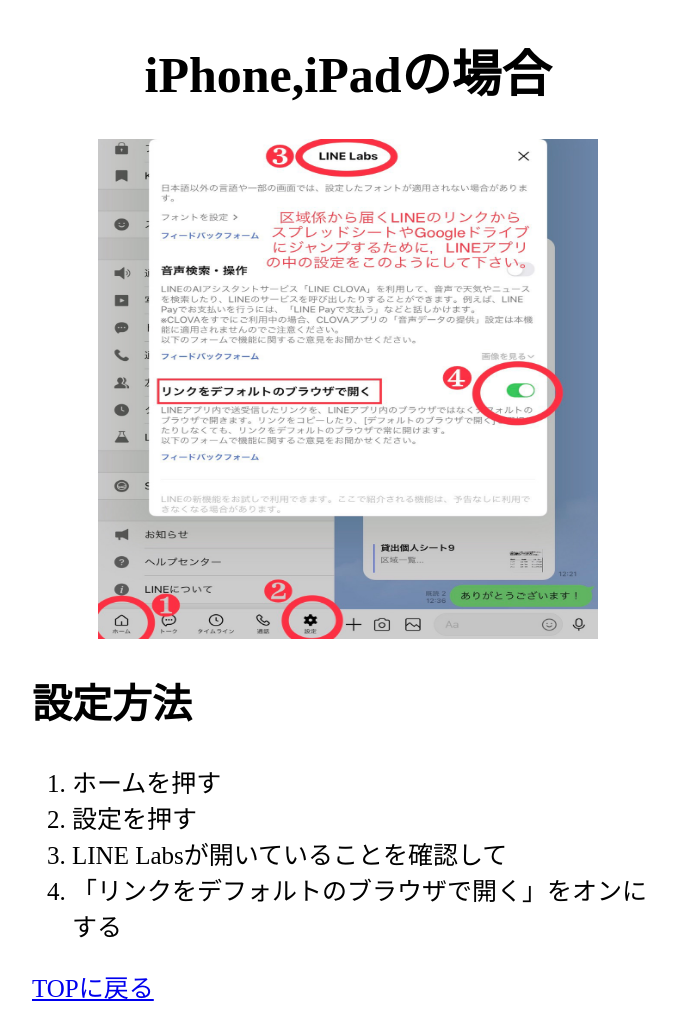
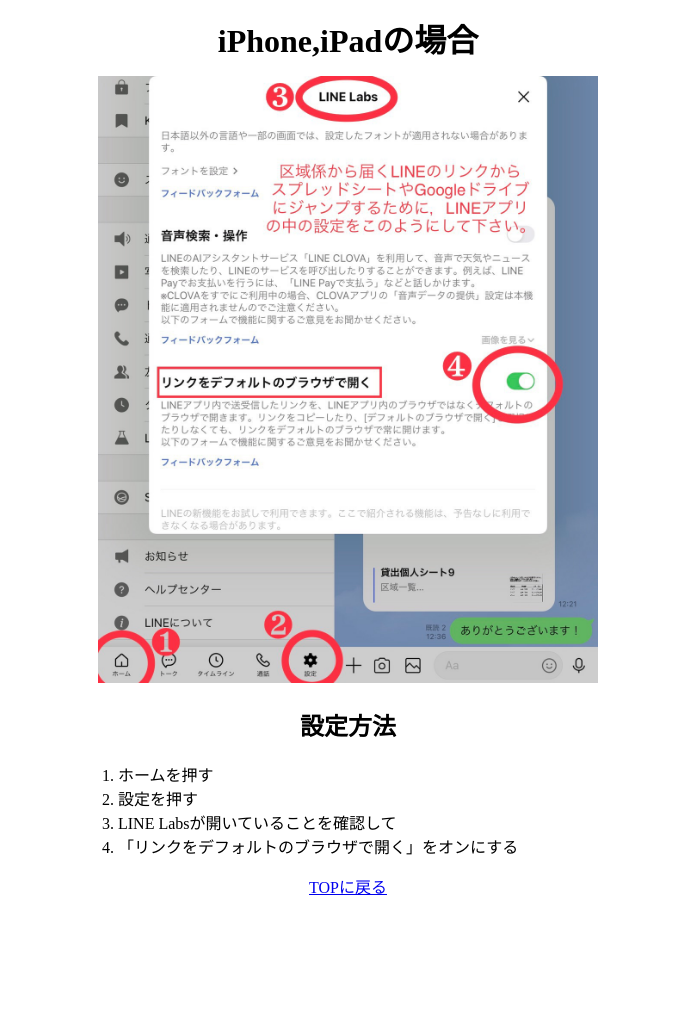
Before and after one commit to scientistsho-1/.github.io, a plain HTML site: page iphone.html in a window 1280 px wide. Shown: the whole page, without its empty margins (292-968 px from the left). After the commit the page ends 914 px from the top, so only its background shows below. Drawn offline with Linux system fonts and the light colour scheme.

Commit message:
Add files via upload

```diff
--- a/css/styles.css
+++ b/css/styles.css
@@ -21,6 +21,10 @@
     justify-content: center;
 }
 
+.setumei {
+    margin-bottom: 50px;
+}
+
 a {
     height: 50px;
     background: hsl(180, 100%, 40%);
--- a/css/styles_android.css
+++ b/css/styles_android.css
@@ -1,26 +1,23 @@
 h1 {
-    font-size: 50px;
     text-align: center;
 }
 
-h2 {
-    font-size: 40px;
+div {
+    text-align: center;
 }
 
-p {
-    font-size: 25px;
+ol {
+    text-align: left;
 }
 
-main {
-    font-size: 25px;
+@media (min-width:500px) {
+    img {
+    width: 500px;
+    height: auto;
+    }
+
+    ol {
+        width: 500px;
+        margin: auto;
+    }
 }
-
-img {
-    display: block;
-    margin: auto;
-}
-
-div {
-    width: 50%;
-    margin: auto;
-}
--- a/css/styles_iphone.css
+++ b/css/styles_iphone.css
@@ -1,23 +1,30 @@
+
+
 h1 {
-    font-size: 50px;
+    margin: 15px 10px;
     text-align: center;
 }
 
-h2 {
-    font-size: 40px;
+.img {
+    text-align: center;
 }
 
 main {
-    font-size: 25px;
-    width: 50%;
-    margin-left: auto;
-    margin-right: auto;
+    text-align: center;
 }
 
+ol {
+    text-align: left;
+}
 
+@media (min-width:500px) {
+    img {
+    width: 500px;
+    height: auto;
+    }
 
-img {
-    display: block;
-    margin-left: auto;
-    margin-right: auto;
+    ol {
+        width: 500px;
+        margin: auto;
+    }
 }
--- a/iphone.html
+++ b/iphone.html
@@ -2,16 +2,17 @@
 <html lang="ja">
     <head>
         <meta charset="utf-8">
+        <meta name="viewport" content="width=device-width, initial-scale=1">
         <title>LINEの設定方法</title>
         <link rel="stylesheet" href="css/styles_iphone.css">
         <link rel="icon" href="img/favicon.ico">
     </head>
     <body>
         <h1>iPhone,iPadの場合</h1>
-            <div>
-                <img src="img/iphone.jpg" width="500" height="500">
+
+        <div class="img">
+            <img src="img/iphone.jpg" width="100%" height=auto>
         </div>
-
             <main>
                 <h2>設定方法</h2>
                 <ol>
@@ -24,6 +25,5 @@
                 <p><a href="index.html">TOPに戻る</a></p>
             </main>
 
-
     </body>
 </html>
```
Also changed, not shown: android.html (+4 -1 lines). Lines whose indentation alone changed are shown as unchanged.
